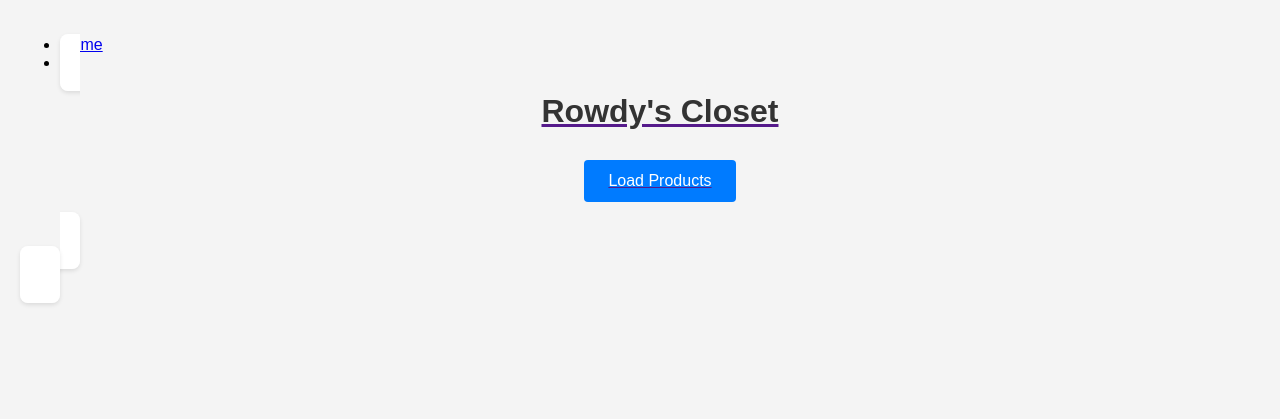
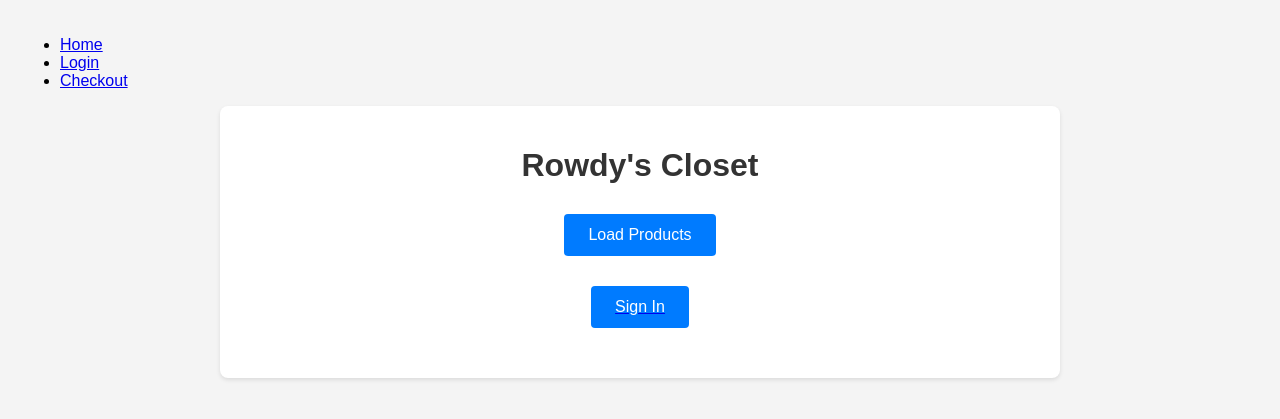
Before and after one commit to mattyb8591/CS3773_Rowdys_Closet, a Flask app: page / in a window 1280 px wide. Shown: the top 419 px of the page. Run offline with Flask 3, Linux system fonts and the light colour scheme.

Commit message:
Added Button for easy access to Sign In Page
Co-authored-by: Jhayla J <jhaylatjackson158@gmail.com>

```diff
--- a/templates/index.html
+++ b/templates/index.html
@@ -12,11 +12,20 @@
         <div class="nav-bar">
             <ul>
                 <li><a href="index.html">Home</a></li>
-                <li><a href=""
+                <li><a href="login.html">Login</a></li>
+                <li><a href="cart.html">Checkout</a></li>
+            </ul>
+        </div>
+    </header>
     <div class="container">
         <h1>Rowdy's Closet</h1>
         <button id="fetchProducts">Load Products</button>
         <div id="productsTable"></div>
+        <!-- Imma add a button here to go to signin.html page for now -->
+        <a href="{{ url_for('signin') }}">
+        <button id="goToSignIn">Sign In</button>
+        <!-- ^^^Button^^^ -->
+    </a>
     </div>
     <script src="{{ url_for('static', filename='script.js') }}"></script>
 </body>
```
Also changed, not shown: 1 other file.
